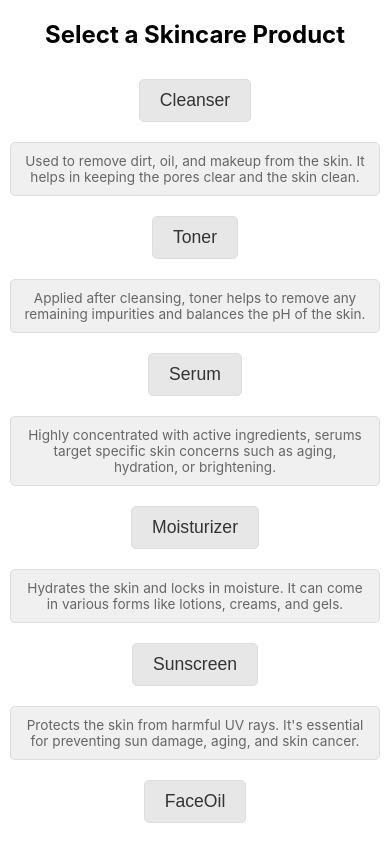
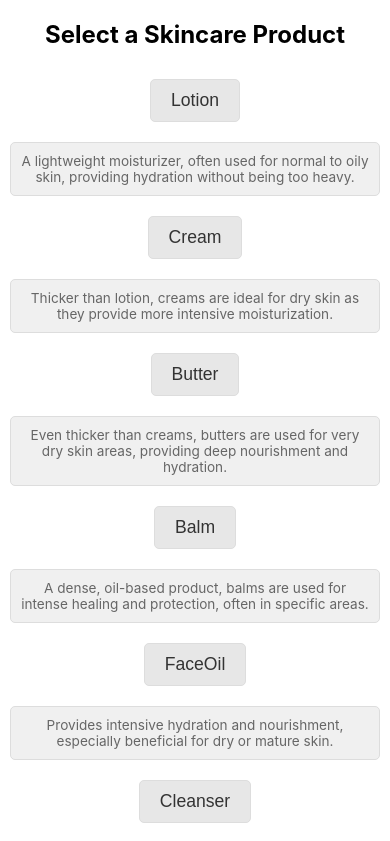
Before and after one commit to cwkoss/skincare, a React (Create React App) app: page /#/form2 in a window 390 px wide. Shown: the top 841 px of the page. Built offline with nearby package versions, Linux system fonts and the light colour scheme.

Commit message:
reduce product types so they'll fit on mobile screen (and I don't know how to make all of them anyways)

```diff
--- a/src/Form2.js
+++ b/src/Form2.js
@@ -7,19 +7,20 @@ function Form2({ setForm2Data }) {
     const [selectedProduct, setSelectedProduct] = useState('');
 
     const skincareProducts = {
-        cleanser: "Used to remove dirt, oil, and makeup from the skin. It helps in keeping the pores clear and the skin clean.",
-        toner: "Applied after cleansing, toner helps to remove any remaining impurities and balances the pH of the skin.",
-        serum: "Highly concentrated with active ingredients, serums target specific skin concerns such as aging, hydration, or brightening.",
-        moisturizer: "Hydrates the skin and locks in moisture. It can come in various forms like lotions, creams, and gels.",
-        sunscreen: "Protects the skin from harmful UV rays. It's essential for preventing sun damage, aging, and skin cancer.",
+
+        //toner: "Applied after cleansing, toner helps to remove any remaining impurities and balances the pH of the skin.",
+        //serum: "Highly concentrated with active ingredients, serums target specific skin concerns such as aging, hydration, or brightening.",
+        //moisturizer: "Hydrates the skin and locks in moisture. It can come in various forms like lotions, creams, and gels.",
+        //sunscreen: "Protects the skin from harmful UV rays. It's essential for preventing sun damage, aging, and skin cancer.",
         // exfoliant: "Removes dead skin cells from the surface of the skin, promoting a smoother and clearer complexion.",
-        faceOil: "Provides intensive hydration and nourishment, especially beneficial for dry or mature skin.",
         //eyeCream: "Specifically formulated for the delicate eye area, it targets concerns like dark circles, puffiness, and wrinkles.",
         //mask: "Used occasionally to address specific skin concerns. Masks can hydrate, detoxify, or provide anti-aging benefits.",
         lotion: "A lightweight moisturizer, often used for normal to oily skin, providing hydration without being too heavy.",
         cream: "Thicker than lotion, creams are ideal for dry skin as they provide more intensive moisturization.",
         butter: "Even thicker than creams, butters are used for very dry skin areas, providing deep nourishment and hydration.",
-        balm: "A dense, oil-based product, balms are used for intense healing and protection, often in specific areas."
+        balm: "A dense, oil-based product, balms are used for intense healing and protection, often in specific areas.",
+        faceOil: "Provides intensive hydration and nourishment, especially beneficial for dry or mature skin.",
+        cleanser: "Used to remove dirt, oil, and makeup from the skin. It helps in keeping the pores clear and the skin clean.",
     };
 
     const handleSelection = (product) => {
```
